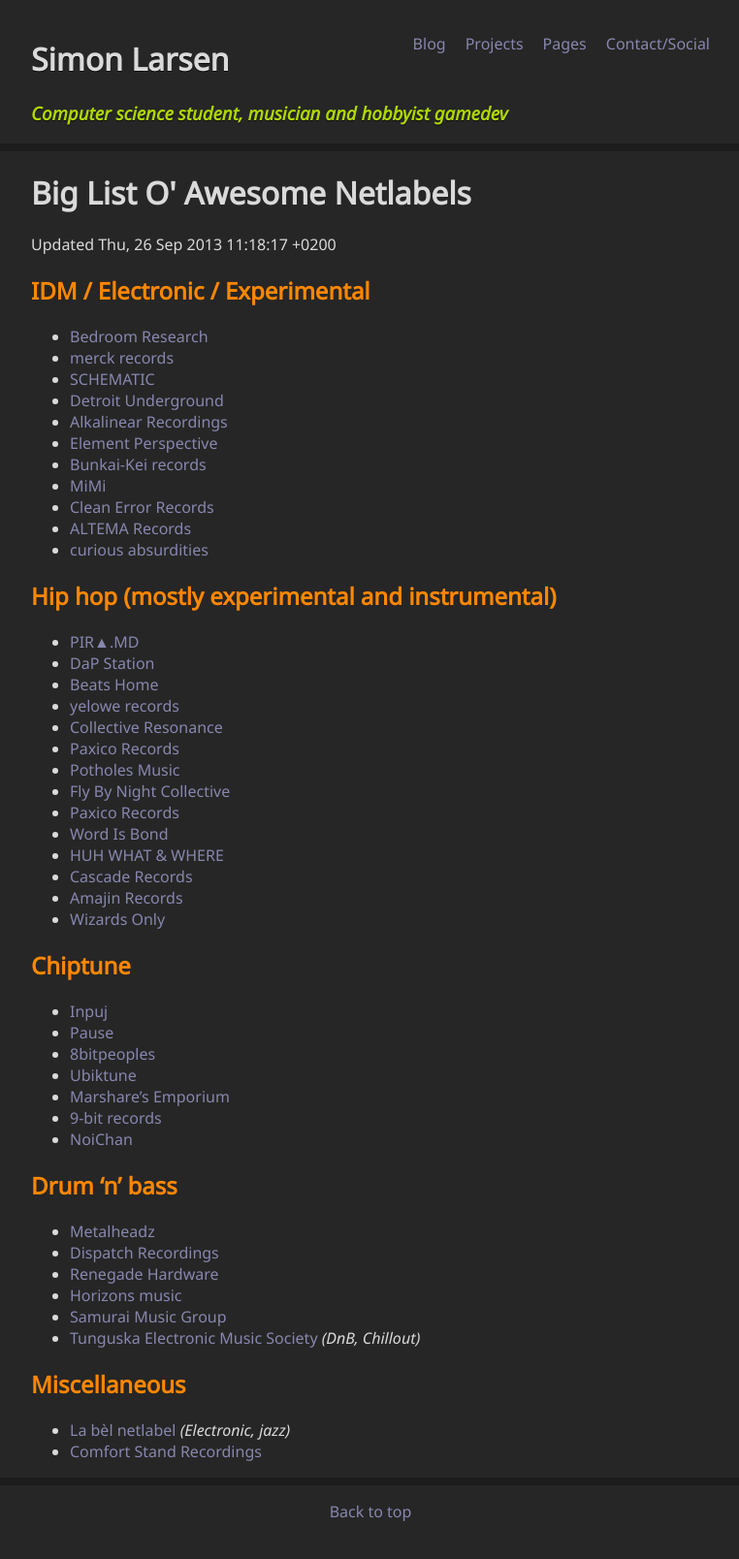
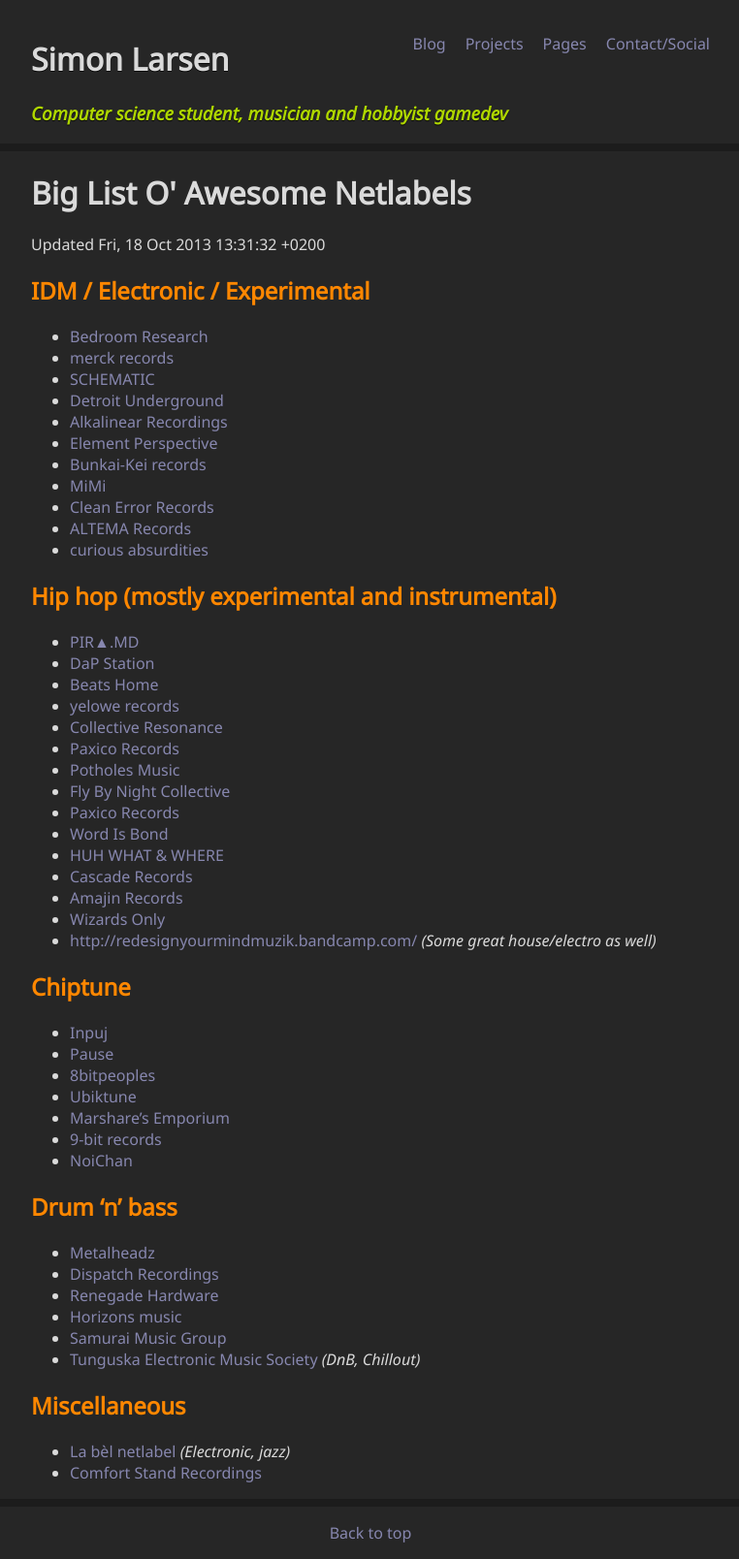
Before and after one commit to SimonLarsen/simonlarsen.github.io, a Jekyll site: the page built from pages/netlabels/index.md, in a window 1280 px wide. Shown: the whole page at 97% size, without its empty margins (258-1020 px from the left). Built offline with Jekyll 4.4.1, drawn with Linux system fonts in a browser that asks for light colours; before the commit the page ends 1586 px from its top, so only the background shows below that.

Commit message:
Update index.md

```diff
--- a/pages/netlabels/index.md
+++ b/pages/netlabels/index.md
@@ -2,7 +2,7 @@
 layout: default
 title: Big List O' Awesome Netlabels
 ---
-Updated Thu, 26 Sep 2013 11:18:17 +0200
+Updated Fri, 18 Oct 2013 13:31:32 +0200
 
 ## IDM / Electronic / Experimental ##
 
@@ -34,6 +34,7 @@
 * [Cascade Records](http://cascaderecords.bandcamp.com/)
 * [Amajin Records](https://amajinrecords.bandcamp.com/)
 * [Wizards Only](https://wizardsonly.bandcamp.com/)
+* [http://redesignyourmindmuzik.bandcamp.com/](REDESIGNYOUMINDMUZIK) *(Some great house/electro as well)*
 
 ## Chiptune ##
 
```
